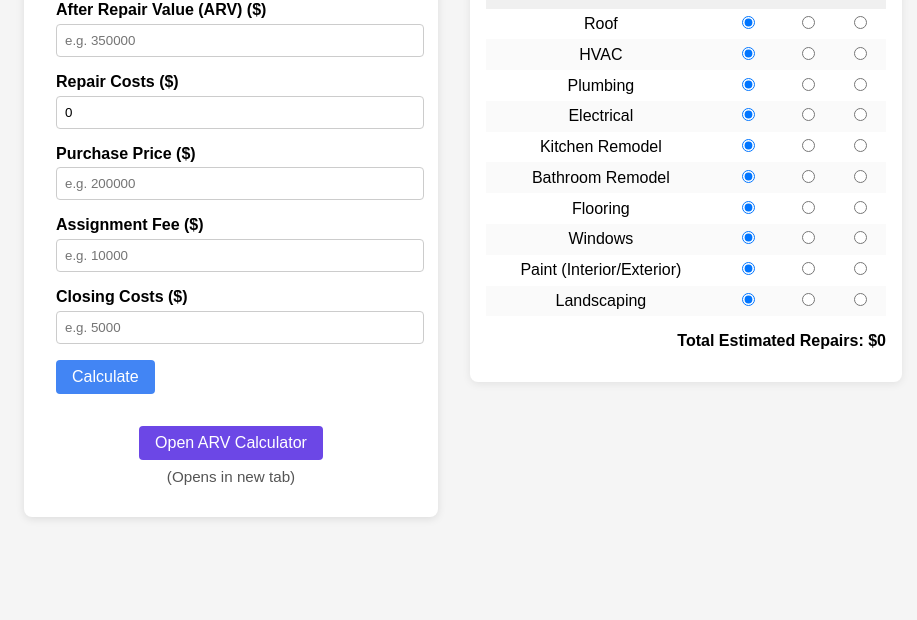
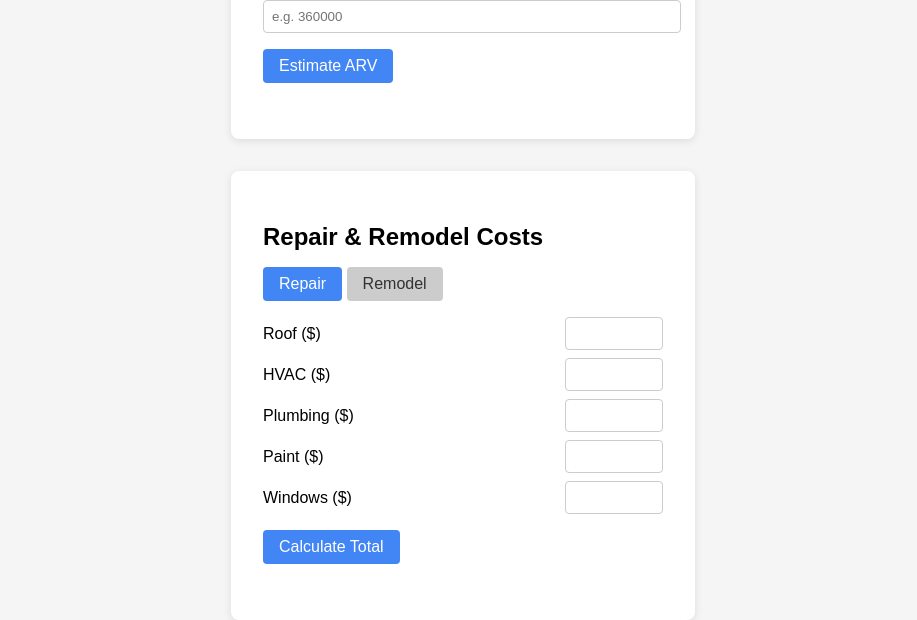
Before and after one commit to bjward-mhs/wp-hom, a plain HTML site: page index.html in a window 1280 px wide. Shown: the part 205-825 px from the top of the page, without its empty margins (177-1094 px from the left). Before the commit the page ends 800 px from the top, so only its background shows below. Drawn offline with Linux system fonts and the light colour scheme.

Commit message:
Refactor real estate calculator to assignment deal analyzer

```diff
--- a/index.html
+++ b/index.html
@@ -1,42 +1,30 @@
-<!DOCTYPE html>
-<html lang="en">
-<head>
 <!DOCTYPE html>
 <html lang="en">
 <head>
   <meta charset="UTF-8">
   <meta name="viewport" content="width=device-width, initial-scale=1.0">
-    <title>Real Estate Calculator</title>
+  <title>Assignment Deal Analyzer</title>
   <style>
     body {
       font-family: Arial, sans-serif;
       background: #f5f5f5;
       margin: 0;
       padding: 0;
-        height: 100vh;
       display: flex;
+      flex-direction: column;
       align-items: center;
       justify-content: center;
+      height: 100vh;
     }
-      .container {
-        display: flex;
-        flex-direction: row;
-        gap: 2rem;
-        align-items: flex-start;
-        justify-content: center;
-        width: 100vw;
-        max-width: 1100px;
-        margin-top: 2rem;
-      }
-      .calculator {
+    .analyzer {
       background: #fff;
       padding: 2rem;
       border-radius: 8px;
       box-shadow: 0 2px 8px rgba(0,0,0,0.1);
-        width: 350px;
-        min-width: 320px;
+      width: 400px;
+      margin-bottom: 2rem;
     }
-      .calculator h2 {
+    .analyzer h2 {
       margin-bottom: 1rem;
     }
     .form-group {
@@ -52,6 +40,23 @@
       padding: 0.5rem;
       border: 1px solid #ccc;
       border-radius: 4px;
+    }
+    .repair-list {
+      margin-bottom: 1rem;
+    }
+    .repair-item {
+      display: flex;
+      align-items: center;
+      margin-bottom: 0.5rem;
+    }
+    .repair-item label {
+      flex: 1;
+      font-weight: normal;
+      margin-bottom: 0;
+    }
+    .repair-item input[type="number"] {
+      width: 80px;
+      margin-left: 0.5rem;
     }
     button {
       padding: 0.5rem 1rem;
@@ -72,152 +77,108 @@
     }
     .checklist {
       background: #fff;
-        padding: 2rem 1rem;
+      padding: 1rem;
       border-radius: 8px;
       box-shadow: 0 2px 8px rgba(0,0,0,0.08);
       width: 400px;
-        min-width: 320px;
     }
     .checklist h3 {
       margin-top: 0;
     }
-      .repair-table {
-        width: 100%;
-        border-collapse: collapse;
+    .checklist ul {
+      list-style: none;
+      padding: 0;
     }
-      .repair-table th, .repair-table td {
-        padding: 0.4rem 0.2rem;
-        text-align: center;
-      }
-      .repair-table th {
-        background: #f0f0f0;
-      }
-      .repair-table tr:nth-child(even) {
-        background: #fafafa;
-      }
-      .repair-table input[type="radio"] {
-        margin: 0 0.2rem;
-      }
-      .repair-table label {
-        font-weight: normal;
-        margin-bottom: 0;
-      }
-      .repair-total {
-        margin-top: 1rem;
-        font-weight: bold;
-        text-align: right;
+    .checklist li {
+      margin-bottom: 0.5rem;
     }
   </style>
 </head>
   <body>
-    <div class="container">
-      <div class="calculator">
-        <h2>Real Estate Calculator</h2>
+    <div class="analyzer">
+      <h2>ARV Calculator</h2>
       <div class="form-group">
-          <label for="arv">After Repair Value (ARV) ($)</label>
-          <input type="number" id="arv" min="0" placeholder="e.g. 350000">
+        <label>Comparable Sale 1 ($)</label>
+        <input type="number" id="comp1" min="0" placeholder="e.g. 340000">
       </div>
       <div class="form-group">
-          <label for="repairCosts">Repair Costs ($)</label>
-          <input type="number" id="repairCosts" min="0" placeholder="Auto-calculated" readonly>
+        <label>Comparable Sale 2 ($)</label>
+        <input type="number" id="comp2" min="0" placeholder="e.g. 355000">
       </div>
       <div class="form-group">
-          <label for="purchasePrice">Purchase Price ($)</label>
-          <input type="number" id="purchasePrice" min="0" placeholder="e.g. 200000">
+        <label>Comparable Sale 3 ($)</label>
+        <input type="number" id="comp3" min="0" placeholder="e.g. 360000">
       </div>
-        <div class="form-group">
-          <label for="assignmentFee">Assignment Fee ($)</label>
-          <input type="number" id="assignmentFee" min="0" placeholder="e.g. 10000">
+      <button onclick="calculateARV()">Estimate ARV</button>
+      <div class="result" id="arvResult"></div>
     </div>
-        <div class="form-group">
-          <label for="closingCosts">Closing Costs ($)</label>
-          <input type="number" id="closingCosts" min="0" placeholder="e.g. 5000">
+
+    <div class="analyzer">
+      <h2>Repair & Remodel Costs</h2>
+      <div style="margin-bottom:1rem;">
+        <button id="repairTab" onclick="showTab('repair')" style="background:#4285f4;">Repair</button>
+        <button id="remodelTab" onclick="showTab('remodel')" style="background:#ccc;color:#333;">Remodel</button>
       </div>
-        <button onclick="calculateWholesale()">Calculate</button>
-        <div class="result" id="result"></div>
-        <div style="margin-top:2rem; text-align:center;">
-          <button onclick="window.open('assignment-analyzer.html', '_blank')" style="background:#6c47e6;">Open ARV Calculator</button>
-          <div style="font-size:0.95rem; color:#555; margin-top:0.5rem;">(Opens in new tab)</div>
+      <div id="repairPanel">
+        <div class="repair-list">
+          <div class="repair-item"><label>Roof ($)</label><input type="number" id="repairRoof" min="0"></div>
+          <div class="repair-item"><label>HVAC ($)</label><input type="number" id="repairHVAC" min="0"></div>
+          <div class="repair-item"><label>Plumbing ($)</label><input type="number" id="repairPlumbing" min="0"></div>
+          <div class="repair-item"><label>Paint ($)</label><input type="number" id="repairPaint" min="0"></div>
+          <div class="repair-item"><label>Windows ($)</label><input type="number" id="repairWindows" min="0"></div>
         </div>
       </div>
-      <div class="checklist">
-        <h3>Repair Cost Checklist</h3>
-        <table class="repair-table" id="repairTable">
-          <thead>
-            <tr>
-              <th>Item</th>
-              <th>Good</th>
-              <th>Fine</th>
-              <th>Bad</th>
-            </tr>
-          </thead>
-          <tbody>
-            <!-- Rows inserted by JS -->
-          </tbody>
-        </table>
-        <div class="repair-total">Total Estimated Repairs: $<span id="repairTotal">0</span></div>
+      <div id="remodelPanel" style="display:none;">
+        <div class="repair-list">
+          <div class="repair-item"><label>Wall Panels ($)</label><input type="number" id="remodelWallPanels" min="0"></div>
+          <div class="repair-item"><label>Cabinets ($)</label><input type="number" id="remodelCabinets" min="0"></div>
+          <div class="repair-item"><label>Flooring ($)</label><input type="number" id="remodelFlooring" min="0"></div>
+          <div class="repair-item"><label>Countertops ($)</label><input type="number" id="remodelCountertops" min="0"></div>
+          <div class="repair-item"><label>Lighting ($)</label><input type="number" id="remodelLighting" min="0"></div>
         </div>
       </div>
+      <button onclick="calculateRepairs()">Calculate Total</button>
+      <div class="result" id="repairResult"></div>
+    </div>
+
     <script>
-      // Repair items with cost for each condition
-      const repairItems = [
-        { label: 'Roof', good: 0, fine: 3000, bad: 8000 },
-        { label: 'HVAC', good: 0, fine: 2000, bad: 6000 },
-        { label: 'Plumbing', good: 0, fine: 1500, bad: 4000 },
-        { label: 'Electrical', good: 0, fine: 1200, bad: 3500 },
-        { label: 'Kitchen Remodel', good: 0, fine: 5000, bad: 12000 },
-        { label: 'Bathroom Remodel', good: 0, fine: 3000, bad: 7000 },
-        { label: 'Flooring', good: 0, fine: 2000, bad: 5000 },
-        { label: 'Windows', good: 0, fine: 1500, bad: 4000 },
-        { label: 'Paint (Interior/Exterior)', good: 0, fine: 1200, bad: 3500 },
-        { label: 'Landscaping', good: 0, fine: 800, bad: 2000 }
-      ];
-
-      const repairTableBody = document.querySelector('#repairTable tbody');
-      repairItems.forEach((item, idx) => {
-        const tr = document.createElement('tr');
-        tr.innerHTML = `
-          <td>${item.label}</td>
-          <td><input type="radio" name="repair${idx}" value="good" onchange="updateRepairTotal()" checked></td>
-          <td><input type="radio" name="repair${idx}" value="fine" onchange="updateRepairTotal()"></td>
-          <td><input type="radio" name="repair${idx}" value="bad" onchange="updateRepairTotal()"></td>
-        `;
-        repairTableBody.appendChild(tr);
-      });
-
-      function updateRepairTotal() {
-        let total = 0;
-        repairItems.forEach((item, idx) => {
-          const radios = document.getElementsByName(`repair${idx}`);
-          let val = 'good';
-          radios.forEach(r => { if (r.checked) val = r.value; });
-          total += item[val];
-        });
-        document.getElementById('repairTotal').textContent = total;
-        document.getElementById('repairCosts').value = total;
+      function calculateARV() {
+        const comp1 = parseFloat(document.getElementById('comp1').value);
+        const comp2 = parseFloat(document.getElementById('comp2').value);
+        const comp3 = parseFloat(document.getElementById('comp3').value);
+        let comps = [comp1, comp2, comp3].filter(x => !isNaN(x));
+        if (comps.length === 0) {
+          document.getElementById('arvResult').innerHTML = 'Enter at least one comp.';
+          return;
+        }
+        const arv = comps.reduce((a, b) => a + b, 0) / comps.length;
+        document.getElementById('arvResult').innerHTML = `Estimated ARV: $${arv.toFixed(2)}`;
       }
 
-      // Initial calculation
-      updateRepairTotal();
+      function showTab(tab) {
+        document.getElementById('repairPanel').style.display = tab === 'repair' ? '' : 'none';
+        document.getElementById('remodelPanel').style.display = tab === 'remodel' ? '' : 'none';
+        document.getElementById('repairTab').style.background = tab === 'repair' ? '#4285f4' : '#ccc';
+        document.getElementById('repairTab').style.color = tab === 'repair' ? '#fff' : '#333';
+        document.getElementById('remodelTab').style.background = tab === 'remodel' ? '#4285f4' : '#ccc';
+        document.getElementById('remodelTab').style.color = tab === 'remodel' ? '#fff' : '#333';
+      }
 
-
-
-      function calculateWholesale() {
-        const arv = parseFloat(document.getElementById('arv').value);
-        const repairCosts = parseFloat(document.getElementById('repairCosts').value);
-        const purchasePrice = parseFloat(document.getElementById('purchasePrice').value);
-        const assignmentFee = parseFloat(document.getElementById('assignmentFee').value);
-        const closingCosts = parseFloat(document.getElementById('closingCosts').value);
-        if (isNaN(arv) || isNaN(repairCosts) || isNaN(purchasePrice) || isNaN(assignmentFee) || isNaN(closingCosts)) {
-          document.getElementById('result').innerHTML = 'Please fill in all fields.';
-          return;
-        }
-        // Typical formula: MAO = (ARV x 0.7) - Repair Costs - Assignment Fee - Closing Costs
-        const mao = (arv * 0.7) - repairCosts - assignmentFee - closingCosts;
-        const profit = purchasePrice - mao;
-        document.getElementById('result').innerHTML =
-          `<strong>Max Allowable Offer (MAO):</strong> $${mao.toFixed(2)}<br>
-          <strong>Your Profit (if purchased at entered price):</strong> $${profit.toFixed(2)}`;
+      function calculateRepairs() {
+        let total = 0;
+        // Repair costs
+        const repairFields = ['repairRoof', 'repairHVAC', 'repairPlumbing', 'repairPaint', 'repairWindows'];
+        repairFields.forEach(id => {
+          const val = parseFloat(document.getElementById(id).value);
+          if (!isNaN(val)) total += val;
+        });
+        // Remodel costs
+        const remodelFields = ['remodelWallPanels', 'remodelCabinets', 'remodelFlooring', 'remodelCountertops', 'remodelLighting'];
+        remodelFields.forEach(id => {
+          const val = parseFloat(document.getElementById(id).value);
+          if (!isNaN(val)) total += val;
+        });
+        document.getElementById('repairResult').innerHTML = `Total Repair & Remodel Costs: $${total.toFixed(2)}`;
       }
     </script>
 </body>
```
Lines whose indentation alone changed are shown as unchanged.
